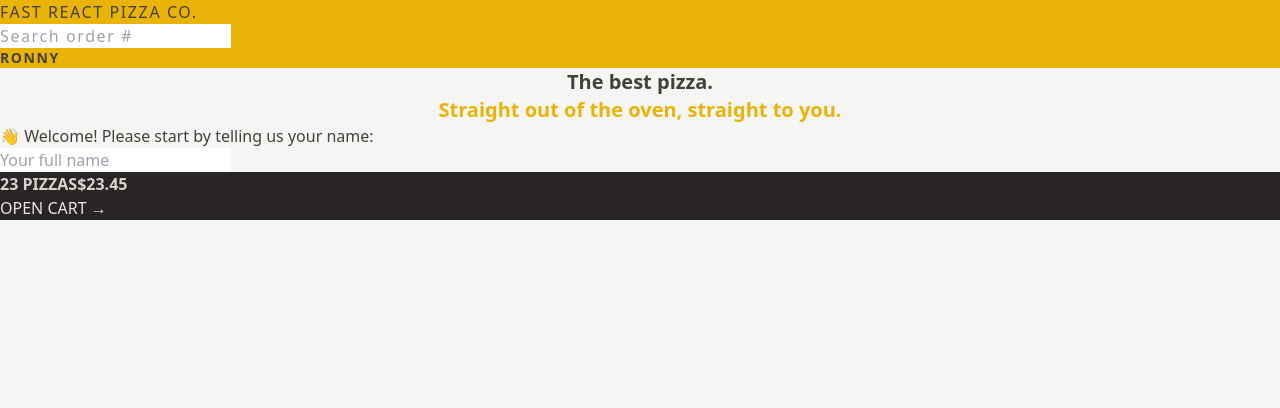
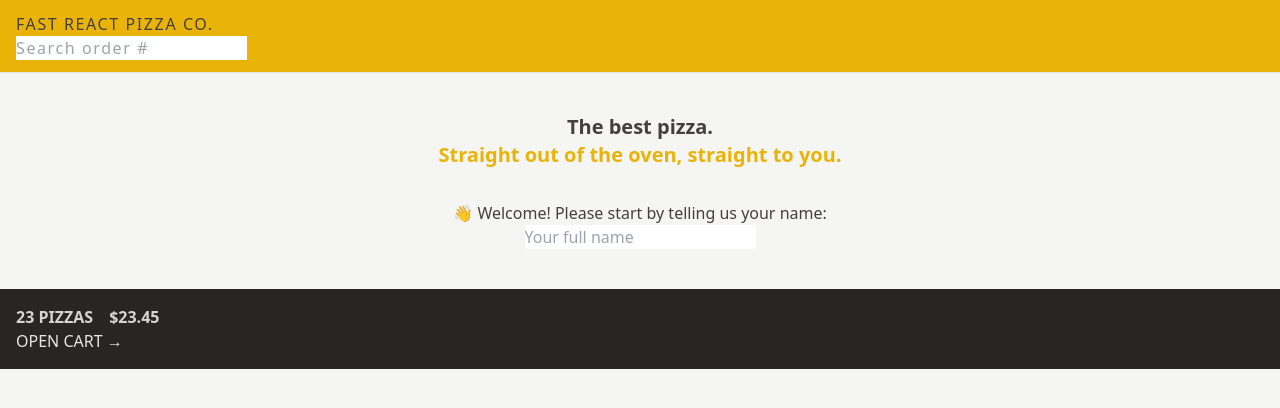
Before and after one commit to RachitJain959/react-pizza, a React (Vite) app: page / in a window 1280 px wide. Shown: the top 408 px of the page. Built offline with nearby package versions, Linux system fonts and the light colour scheme.

Commit message:
style text, border, spacing, display

```diff
--- a/src/features/cart/CartOverview.jsx
+++ b/src/features/cart/CartOverview.jsx
@@ -2,8 +2,8 @@
 
 function CartOverview() {
   return (
-    <div className="bg-stone-800 uppercase text-stone-200">
-      <p className="font-semibold text-stone-300">
+    <div className="bg-stone-800 p-4 uppercase text-stone-200">
+      <p className="space-x-4 font-semibold text-stone-300">
         <span>23 pizzas</span>
         <span>$23.45</span>
       </p>
--- a/src/features/user/Username.jsx
+++ b/src/features/user/Username.jsx
@@ -1,5 +1,5 @@
 function Username() {
-  return <div className="text-sm font-semibold">Ronny</div>;
+  return <div className="hidden text-sm font-semibold">Ronny</div>;
 }
 
 export default Username;
--- a/src/ui/Header.jsx
+++ b/src/ui/Header.jsx
@@ -4,7 +4,7 @@
 
 function Header() {
   return (
-    <header className="bg-yellow-500 uppercase tracking-widest">
+    <header className="border-b border-stone-200 bg-yellow-500 px-4 py-3 uppercase tracking-widest">
       <Link to="/">Fast React Pizza Co.</Link>
       <SearchOrder />
       <Username />
--- a/src/ui/Home.jsx
+++ b/src/ui/Home.jsx
@@ -2,8 +2,8 @@
 
 function Home() {
   return (
-    <div>
-      <h1 className="text-center text-xl font-semibold text-stone-700">
+    <div className="my-10 text-center">
+      <h1 className="mb-8  text-xl font-semibold text-stone-700">
         The best pizza.
         <br />
         <span className="text-yellow-500">
```
